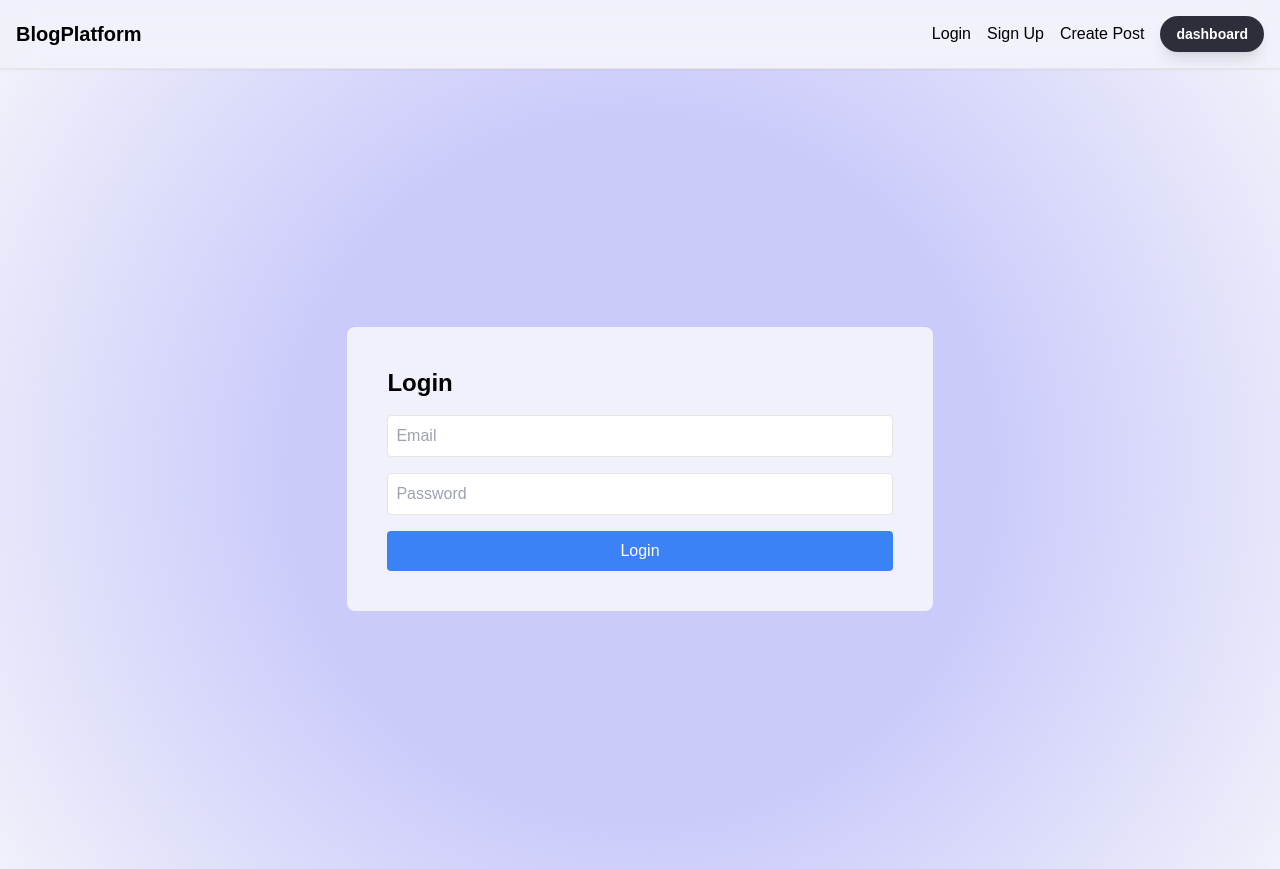
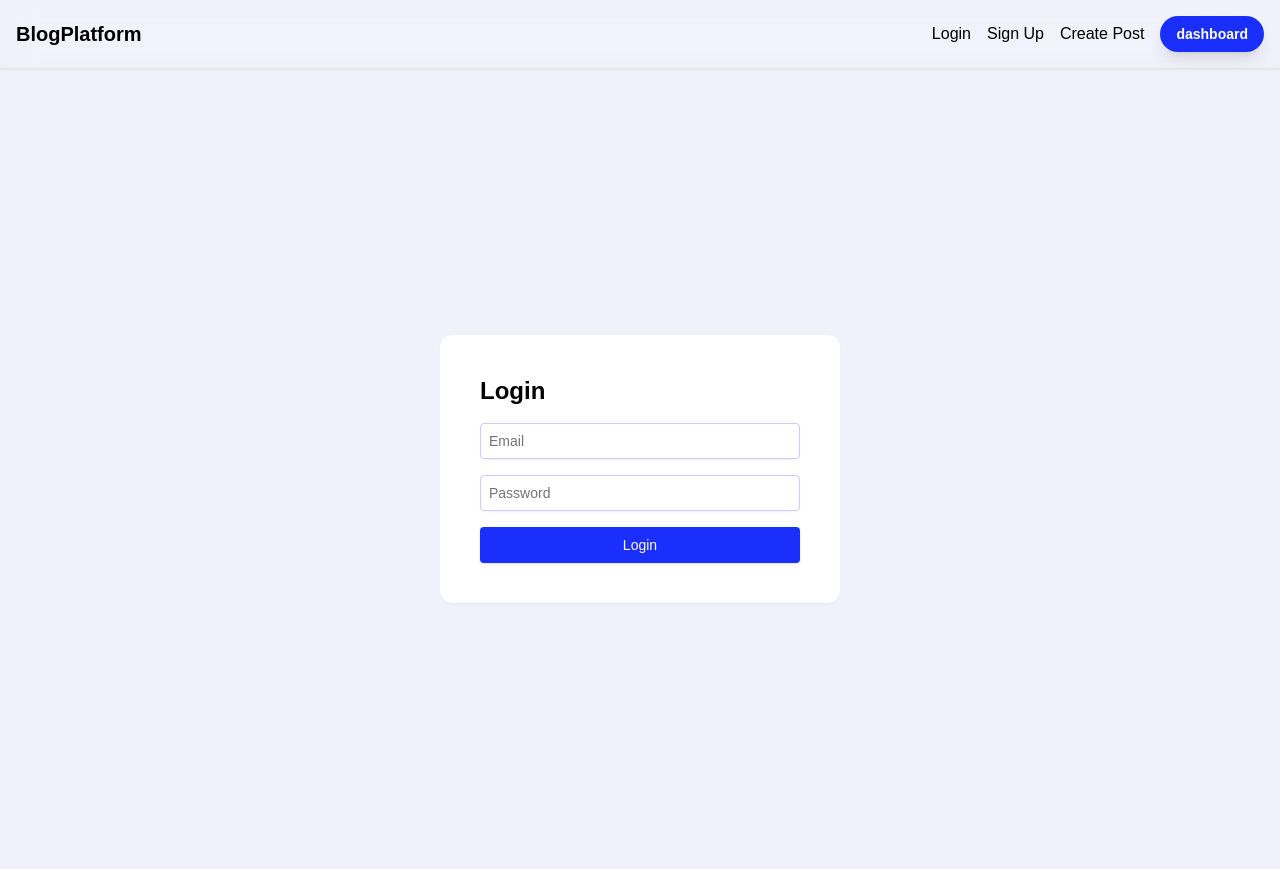
Before and after one commit to anujsb/task-attack-capital, a Next.js app: page /login in a window 1280 px wide. Built offline with nearby package versions, Linux system fonts and the light colour scheme.

Commit message:
variables for colours and login page ui changed

```diff
--- a/src/app/create-post/page.tsx
+++ b/src/app/create-post/page.tsx
@@ -37,7 +37,7 @@ const page = () => {
     <div className="h-screen flex flex-col  items-center justify-center bg-[radial-gradient(circle,_#cacafb_45%,_#ffd1c700)] ">
       <form
         // onSubmit={handleSubmit}
-        className=" p-10  rounded-lg bg-[#f0f1fa] w-2/3"
+        className=" p-10  rounded-lg bg-background w-2/3"
       >
         {/* <form onSubmit={handleSubmit} className="max-w-2xl mx-auto space-y-4"> */}
         <h1 className="text-2xl font-bold mb-4">Create a New Post</h1>
--- a/src/app/dashboard/page.tsx
+++ b/src/app/dashboard/page.tsx
@@ -15,7 +15,7 @@ const page = () => {
                 Add Blog
             </Button>
         </div> */}
-      <div className="flex items-center justify-between bg-[radial-gradient(circle,_#cacafb_45%,_#ffd1c700)] p-10 rounded-lg border border-[#cacafb]">
+      <div className="flex items-center justify-between bg-[radial-gradient(circle,_#cacafb_45%,_#ffd1c700)] p-10 rounded-lg border border-accent">
         <div className="pt-4">
           <h1 className="text-center mb-2 text-3xl">Hi, User</h1>
         </div>
--- a/src/app/login/page.tsx
+++ b/src/app/login/page.tsx
@@ -1,35 +1,34 @@
+import { Button } from "@/components/ui/button";
+import { Input } from "@/components/ui/input";
 import React from "react";
 
 const page = () => {
   return (
-    <div className="h-screen flex flex-col  items-center justify-center bg-[radial-gradient(circle,_#cacafb_45%,_#ffd1c700)]">
+    <div className="h-screen flex flex-col  items-center justify-center p-10">
       <form
         // onSubmit={handleSubmit}
-        className=" p-10  rounded-lg bg-[#f0f1fa]"
+        className=" p-10  rounded-xl bg-white shadow-sm lg:w-1/3 w-full "
       >
         <h1 className="text-2xl font-bold mb-4">Login</h1>
-        <input
+        <Input
           type="email"
           placeholder="Email"
           // value={email}
           // onChange={(e) => setEmail(e.target.value)}
-          className="w-full p-2 mb-4 border rounded"
+          className="w-full p-2 mb-4 border border-accent rounded shadow-sm"
           required
         />
-        <input
+        <Input
           type="password"
           placeholder="Password"
           // value={password}
           // onChange={(e) => setPassword(e.target.value)}
-          className="w-full p-2 mb-4 border rounded"
+          className="w-full p-2 mb-4 border border-accent rounded shadow-sm"
           required
         />
-        <button
-          type="submit"
-          className="w-full p-2 bg-blue-500 text-white rounded"
-        >
+        <Button type="submit" className="w-full p-2  text-white rounded">
           Login
-        </button>
+        </Button>
       </form>
     </div>
   );
--- a/src/app/page.tsx
+++ b/src/app/page.tsx
@@ -13,7 +13,7 @@ export default function Home() {
   return (
     <div className="min-h-screen ">
       <div className=" ">
-        <div className="flex items-center justify-center bg-[radial-gradient(circle,_#cacafb_45%,_#ffd1c700)] p-10 m-10 rounded-lg border border-[#cacafb]">
+        <div className="flex items-center justify-center bg-[radial-gradient(circle,_#cacafb_45%,_#ffd1c700)] p-10 m-10 rounded-lg border border-accent">
           <div className="pt-4">
             <Image
               // src="/attack-white.webp"
--- a/src/app/signup/page.tsx
+++ b/src/app/signup/page.tsx
@@ -5,7 +5,7 @@ const page = () => {
     <div className="h-screen flex flex-col  items-center justify-center bg-[radial-gradient(circle,_#cacafb_45%,_#ffd1c700)]">
       <form
         // onSubmit={handleSubmit}
-        className=" p-10  rounded-lg bg-[#f0f1fa]"
+        className=" p-10  rounded-lg bg-background"
       >
       <h1 className="text-2xl font-bold mb-4">Sign Up</h1>
       <input
--- a/src/components/Blog.tsx
+++ b/src/components/Blog.tsx
@@ -66,9 +66,9 @@ const Blog = () => {
   return (
     <div className="flex flex-col lg:flex-row gap-8 mt-10 p-4">
       <div className="w-full lg:w-1/4 ">
-        <div className="sticky top-20 bg-[#cacafb] p-4 rounded-2xl">
-          <div className="mb-6 flex gap-2 border border-primary rounded-full p-2">
-            <Search className=" text-primary mt-2" size={20} />
+        <div className="sticky top-20 bg-accent p-4 rounded-2xl">
+          <div className="mb-6 flex gap-2 border border-none rounded-full p-2">
+            <Search className=" text-text mt-2" size={20} />
             <Input
               type="text"
               placeholder="Search by author"
@@ -76,7 +76,7 @@ const Blog = () => {
               onChange={(e: React.ChangeEvent<HTMLInputElement>) =>
                 setSearchTerm(e.target.value)
               }
-              className="border-none rounded-full shadow-none placeholder:text-primary"
+              className=" rounded-full shadow-none placeholder:text-text border-text"
             />
           </div>
           <div>popular tags</div>
@@ -87,7 +87,7 @@ const Blog = () => {
           {filteredPosts.map((post) => (
             <Card
               key={post.id}
-              className="overflow-hidden bg-transparent shadow-none border border-[#cacafb] p-2 hover:shadow-sm "
+              className="overflow-hidden bg-transparent shadow-none border border-accent p-2 hover:shadow-sm "
             >
               <Image
                 src={post.image}
--- a/src/components/MyBlog.tsx
+++ b/src/components/MyBlog.tsx
@@ -68,7 +68,7 @@ const MyBlog = () => {
           {filteredPosts.map((post) => (
             <Card
               key={post.id}
-              className="overflow-hidden bg-transparent shadow-none border border-[#cacafb] p-2 hover:shadow-sm "
+              className="overflow-hidden bg-transparent shadow-none border border-accent p-2 hover:shadow-sm "
             >
               <Image
                 src={post.image}
--- a/tailwind.config.ts
+++ b/tailwind.config.ts
@@ -12,9 +12,9 @@ export default {
       colors: {
         text: "#000000",
         background: "#f0f1fa",
-        primary: "#2d2e3a",
-        secondary: "#acacfb",
-        accent: "#ccc673",
+        primary: "#1a2ffb",
+        secondary: "#dedcff",
+        accent: "#cacafb",
         // background: "hsl(var(--background))",
         foreground: "hsl(var(--foreground))",
         card: {
```
